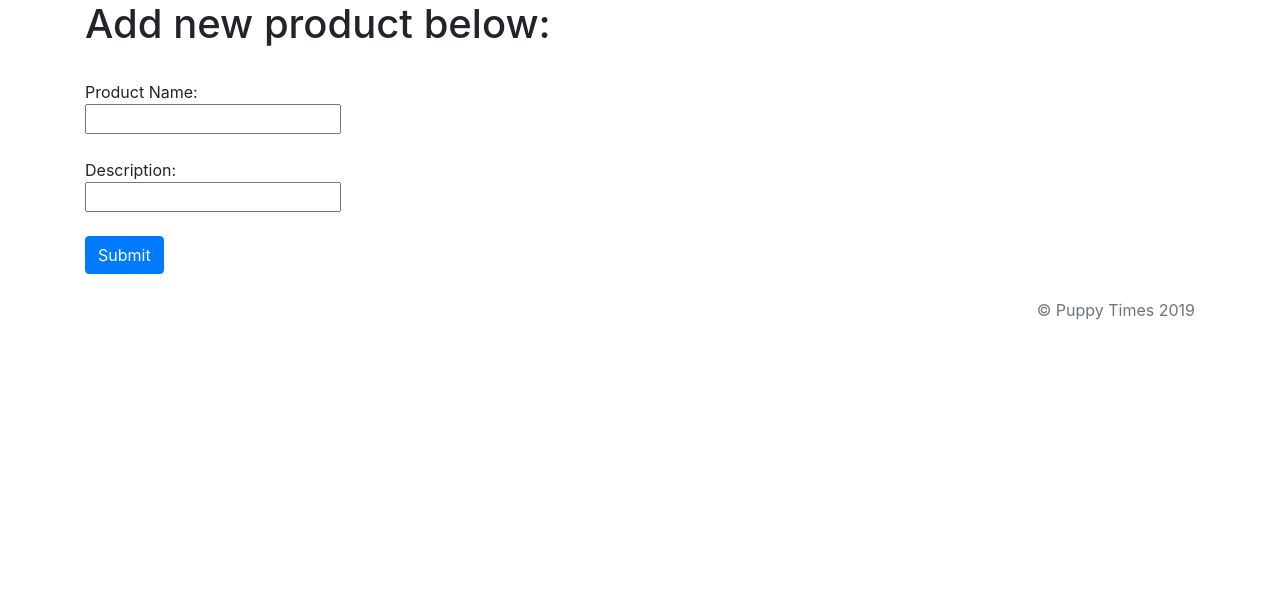
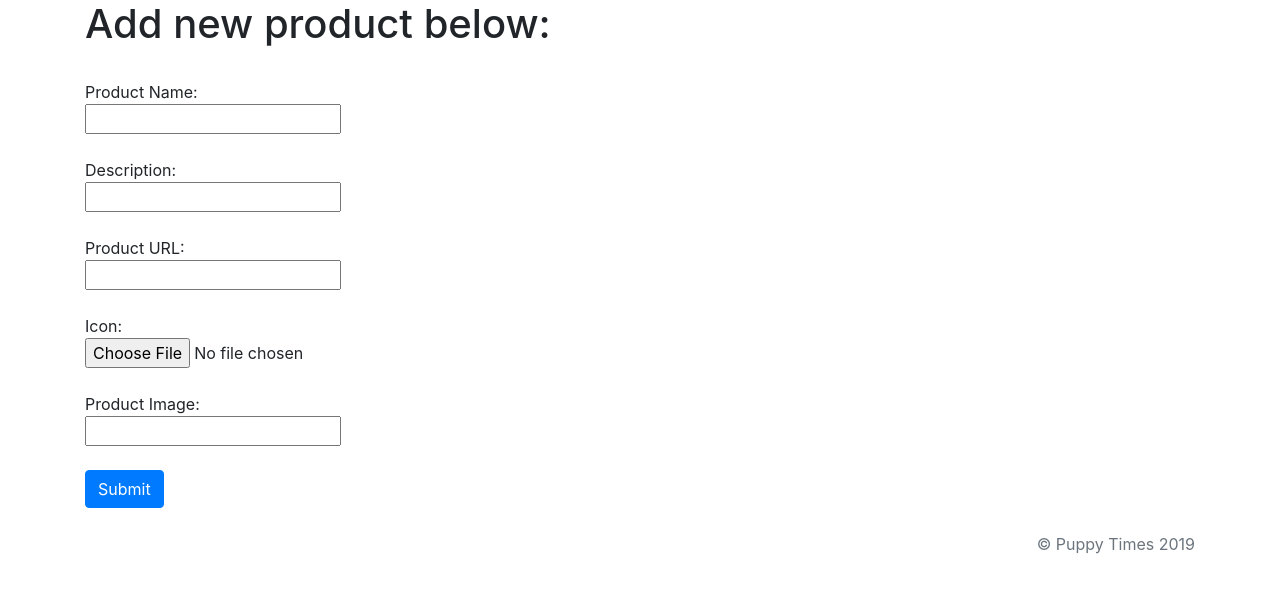
Before and after one commit to ghigbie/ProductHunter, a Django app: page /products/create/ in a window 1280 px wide. Shown: the part 56-649 px from the top of the page. Run offline with Django 3.2, Linux system fonts and the light colour scheme; the visitor is signed in with stand-in values (Sample User, id 1); some libraries are stand-ins or nearby versions.

Commit message:
Add fields for product

```diff
--- a/products/templates/products/create.html
+++ b/products/templates/products/create.html
@@ -21,8 +21,24 @@
     <br>
     Description:
     <br>
-    <input type="test"
+    <input type="textbox"
            name="description">
+    <br>
+    <br>
+    Product URL:
+    <br>
+    <input type="text"
+           name="url">
+    <br>
+    <br>
+    Icon:
+    <br>
+    <input type="file" name="icon">
+    <br>
+    <br>
+    Product Image:
+    <br>
+    <input type="fiel" name="image">
     <br>
     <br>
     <input type="submit"
```
